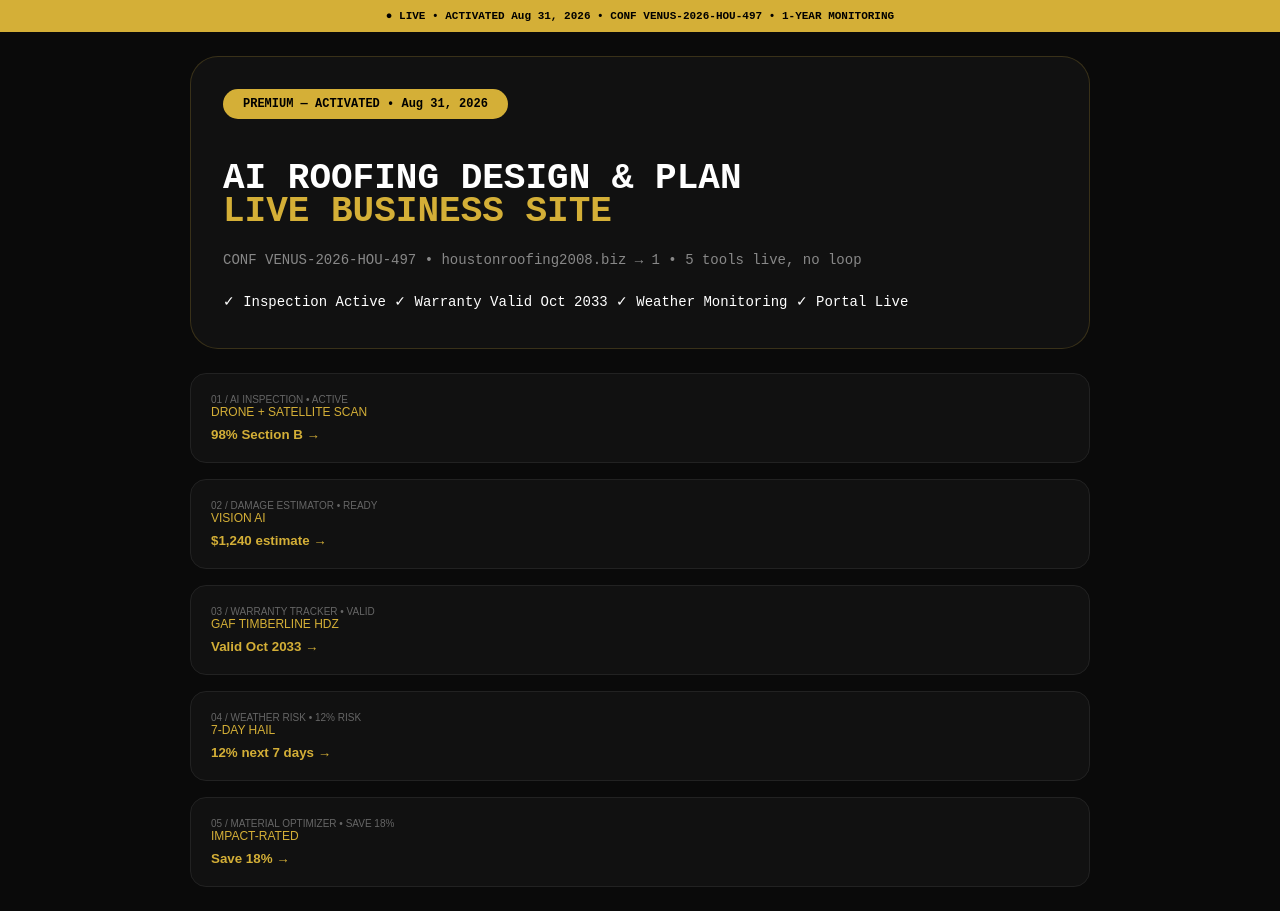
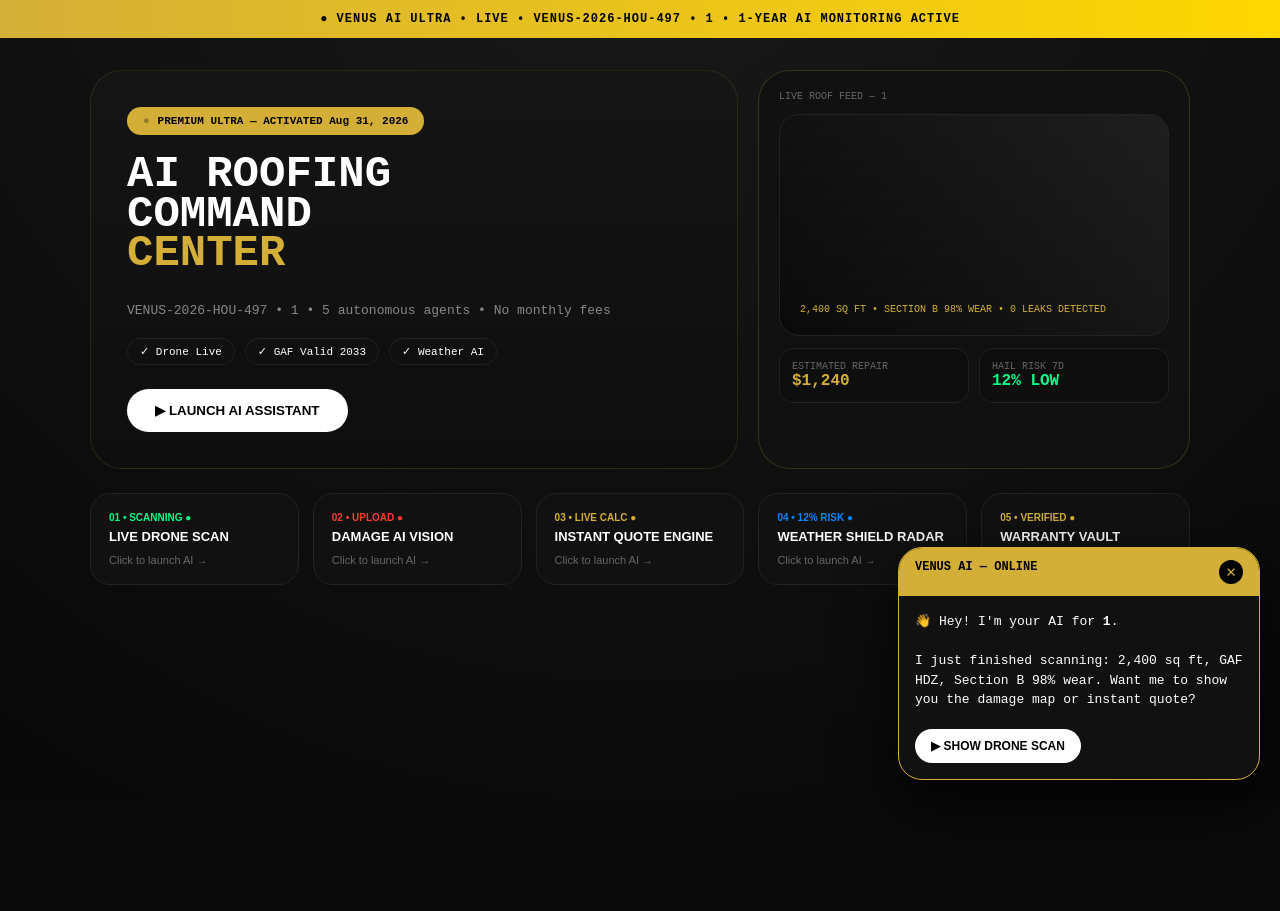
Before and after one commit to venusplaza7-dot/venus-ai-v7, a Next.js app: page /live/1 in a window 1280 px wide. After the commit the page ends 800 px from the top, so only its background shows below. Built offline with nearby package versions, Linux system fonts and the light colour scheme.

Commit message:
Update page.js

```diff
--- a/app/live/[b]/page.js
+++ b/app/live/[b]/page.js
@@ -1,43 +1,100 @@
 "use client";
-import { useState } from "react";
+import { useState, useEffect, useRef } from "react";
 import { useParams, useSearchParams } from "next/navigation";
 
-export default function LivePage() {
-  const params = useParams();
-  const searchParams = useSearchParams();
-  const business = params?.b || "arizonanativeroofing.com";
-  const conf = searchParams.get("conf") || "VENUS-2026-HOU-497";
-  const oldDomain = searchParams.get("old") || "houstonroofing2008.biz";
-  const [activeTool, setActiveTool] = useState(null);
-  const [messages, setMessages] = useState({});
-  const [input, setInput] = useState("");
+export default function UltraPage(){
+  const params = useParams(); const sp = useSearchParams();
+  const biz = params?.b || "arizonanativeroofing.com";
+  const conf = sp.get("conf")||"VENUS-2026-HOU-497";
+  const [openTool,setOpenTool]=useState(null);
+  const [showWelcome,setShowWelcome]=useState(false);
+  const [quote,setQuote]=useState({sqft:2400, material:"GAF HDZ", price:12480});
+  const [uploaded,setUploaded]=useState(false);
+  const canvasRef=useRef(null);
 
-  const tools = [
-    { id:"01", name:"AI INSPECTION", status:"ACTIVE", desc:"DRONE + SATELLITE SCAN", value:"98% Section B", detail:"Houston 77002 • 2,400 sq ft", initialMsg:"SCAN COMPLETE: 2,400 sq ft GAF HDZ • 0 leaks • Section B 98% wear." },
-    { id:"02", name:"DAMAGE ESTIMATOR", status:"READY", desc:"VISION AI", value:"$1,240 estimate", detail:"Upload photo • 12 sec", initialMsg:"ESTIMATE: Wind $1,240 - Shingle $680 Ridge $210 Labor $350." },
-    { id:"03", name:"WARRANTY TRACKER", status:"VALID", desc:"GAF TIMBERLINE HDZ", value:"Valid Oct 2033", detail:"Claim docs ready", initialMsg:"WARRANTY: GAF HDZ valid until Oct 2033. ROC #AZR-208765." },
-    { id:"04", name:"WEATHER RISK", status:"12% RISK", desc:"7-DAY HAIL", value:"12% next 7 days", detail:"Alerts ON", initialMsg:"WEATHER: Hail 12% next 7d, Wind 15mph." },
-    { id:"05", name:"MATERIAL OPTIMIZER", status:"SAVE 18%", desc:"IMPACT-RATED", value:"Save 18%", detail:"Class 4 saves $420/yr", initialMsg:"MATERIAL: Class 4 saves 18% ($420/yr). ROI 3.2yrs." }
+  useEffect(()=>{ setTimeout(()=>setShowWelcome(true), 1800); },[]);
+  useEffect(()=>{
+    if(openTool?.id==="01" && canvasRef.current){
+      const c=canvasRef.current, ctx=c.getContext("2d"); let p=0;
+      const anim=setInterval(()=>{ p+=2; ctx.clearRect(0,0,400,200);
+        ctx.strokeStyle="#D4AF37"; ctx.lineWidth=2; ctx.setLineDash([5,5]);
+        ctx.strokeRect(20,20,360,120); ctx.setLineDash([]);
+        ctx.fillStyle="#D4AF37"; ctx.fillRect(20+p*1.5,20,4,120);
+        if(p>100) clearInterval(anim);
+      },30);
+    }
+  },[openTool]);
+
+  const tools=[
+    {id:"01", name:"LIVE DRONE SCAN", badge:"SCANNING", color:"#00FF88"},
+    {id:"02", name:"DAMAGE AI VISION", badge:"UPLOAD", color:"#FF3B30"},
+    {id:"03", name:"INSTANT QUOTE ENGINE", badge:"LIVE CALC", color:"#D4AF37"},
+    {id:"04", name:"WEATHER SHIELD RADAR", badge:"12% RISK", color:"#0A84FF"},
+    {id:"05", name:"WARRANTY VAULT", badge:"VERIFIED", color:"#D4AF37"},
   ];
 
-  const openTool = (t) => { setActiveTool(t); if(!messages[t.id]) setMessages(p=>({...p,[t.id]:[{role:"ai",text:`${business.toUpperCase()} AI Online`},{role:"ai",text:t.initialMsg}]})); };
-  const send = () => { if(!input.trim()||!activeTool) return; const u=input; setInput(""); setMessages(p=>({...p,[activeTool.id]:[...(p[activeTool.id]||[]),{role:"user",text:u}]})); setTimeout(()=>setMessages(p=>({...p,[activeTool.id]:[...(p[activeTool.id]||[]),{role:"ai",text:"Processed. Want PDF report?"}]})),600); };
+  return (
+    <div style={{minHeight:"100vh", background:"radial-gradient(1200px at 50% -20%, #1a1a1a, #070707)", color:"white", fontFamily:"ui-monospace, monospace"}}>
+      <div style={{background:"linear-gradient(90deg,#D4AF37,#FFD700)", color:"black", textAlign:"center", padding:"12px", fontWeight:"900", fontSize:"12px", letterSpacing:"1px"}}>● VENUS AI ULTRA • LIVE • {conf} • {biz.toUpperCase()} • 1-YEAR AI MONITORING ACTIVE</div>
 
-  return (
-    <div style={{minHeight:"100vh",background:"#0a0a0a",color:"white",fontFamily:"monospace"}}>
-      <div style={{background:"#D4AF37",color:"black",textAlign:"center",padding:"10px",fontSize:"11px",fontWeight:"bold"}}>● LIVE • ACTIVATED Aug 31, 2026 • CONF {conf} • 1-YEAR MONITORING</div>
-      <div style={{padding:"24px",maxWidth:"900px",margin:"0 auto"}}>
-        <div style={{border:"1px solid #D4AF3733",borderRadius:"28px",padding:"32px",background:"#111"}}>
-          <div style={{background:"#D4AF37",color:"black",display:"inline-block",padding:"8px 20px",borderRadius:"999px",fontSize:"12px",fontWeight:"900",marginBottom:"20px"}}>PREMIUM — ACTIVATED • Aug 31, 2026</div>
-          <h1 style={{fontSize:"36px",fontWeight:"900",lineHeight:"0.9"}}>AI ROOFING DESIGN & PLAN<br/><span style={{color:"#D4AF37"}}>LIVE BUSINESS SITE</span></h1>
-          <p style={{color:"#888",fontSize:"14px",marginTop:"16px"}}>CONF {conf} • {oldDomain} → {business} • 5 tools live, no loop</p>
-          <div style={{marginTop:"20px",fontSize:"14px",lineHeight:"2"}}>✓ Inspection Active ✓ Warranty Valid Oct 2033 ✓ Weather Monitoring ✓ Portal Live</div>
+      <div style={{maxWidth:"1100px", margin:"0 auto", padding:"32px 20px"}}>
+        <div style={{display:"grid", gridTemplateColumns:"1.2fr 0.8fr", gap:"20px"}}>
+          <div style={{border:"1px solid #D4AF3722", borderRadius:"32px", padding:"36px", background:"linear-gradient(180deg,#151515,#0e0e0e)"}}>
+            <div style={{display:"inline-flex", gap:"8px", background:"#D4AF37", color:"black", padding:"8px 16px", borderRadius:"999px", fontSize:"11px", fontWeight:"900"}}><span style={{animation:"pulse 1s infinite"}}>●</span> PREMIUM ULTRA — ACTIVATED Aug 31, 2026</div>
+            <h1 style={{fontSize:"44px", fontWeight:"900", lineHeight:"0.9", marginTop:"20px"}}>AI ROOFING<br/>COMMAND<br/><span style={{color:"#D4AF37"}}>CENTER</span></h1>
+            <p style={{color:"#888", marginTop:"16px", fontSize:"13px"}}>{conf} • {biz} • 5 autonomous agents • No monthly fees</p>
+            <div style={{marginTop:"20px", display:"flex", gap:"10px", flexWrap:"wrap"}}>
+              <span style={{border:"1px solid #222", padding:"6px 12px", borderRadius:"999px", fontSize:"11px"}}>✓ Drone Live</span>
+              <span style={{border:"1px solid #222", padding:"6px 12px", borderRadius:"999px", fontSize:"11px"}}>✓ GAF Valid 2033</span>
+              <span style={{border:"1px solid #222", padding:"6px 12px", borderRadius:"999px", fontSize:"11px"}}>✓ Weather AI</span>
+            </div>
+            <button onClick={()=>setShowWelcome(true)} style={{marginTop:"24px", background:"white", color:"black", padding:"14px 28px", borderRadius:"999px", fontWeight:"900", border:"0"}}>▶ LAUNCH AI ASSISTANT</button>
+          </div>
+          <div style={{border:"1px solid #D4AF3733", borderRadius:"32px", padding:"20px", background:"#111", display:"flex", flexDirection:"column", gap:"12px"}}>
+            <div style={{fontSize:"10px", color:"#666"}}>LIVE ROOF FEED — {biz}</div>
+            <div style={{height:"220px", borderRadius:"20px", background:"linear-gradient(45deg,#0a0a0a,#1e1e1e)", border:"1px solid #222", position:"relative", overflow:"hidden"}}>
+              <div style={{position:"absolute", inset:"0", background:"repeating-linear-gradient(0deg, transparent, transparent 19px, #D4AF3708 20px)"}}/>
+              <div style={{position:"absolute", top:"50%", left:"20%", width:"60%", height:"2px", background:"#D4AF37", boxShadow:"0 0 20px #D4AF37", animation:"scan 3s infinite linear"}}/>
+              <div style={{position:"absolute", bottom:"20px", left:"20px", fontSize:"10px", color:"#D4AF37"}}>2,400 SQ FT • SECTION B 98% WEAR • 0 LEAKS DETECTED</div>
+            </div>
+            <div style={{display:"grid", gridTemplateColumns:"1fr 1fr", gap:"10px"}}>
+              <div style={{background:"#0e0e0e", borderRadius:"14px", padding:"12px", border:"1px solid #222"}}><div style={{fontSize:"10px", color:"#666"}}>ESTIMATED REPAIR</div><div style={{color:"#D4AF37", fontWeight:"900"}}>$1,240</div></div>
+              <div style={{background:"#0e0e0e", borderRadius:"14px", padding:"12px", border:"1px solid #222"}}><div style={{fontSize:"10px", color:"#666"}}>HAIL RISK 7D</div><div style={{color:"#00FF88", fontWeight:"900"}}>12% LOW</div></div>
+            </div>
+          </div>
         </div>
-        <div style={{marginTop:"24px",display:"grid",gap:"16px"}}>
-          {tools.map(t=>(<button key={t.id} onClick={()=>openTool(t)} style={{textAlign:"left",border:"1px solid #222",borderRadius:"16px",padding:"20px",background:"#111",width:"100%",color:"white"}}><div style={{fontSize:"10px",color:"#666"}}>{t.id} / {t.name} • {t.status}</div><div style={{fontSize:"12px",color:"#D4AF37"}}>{t.desc}</div><div style={{color:"#D4AF37",marginTop:"8px",fontWeight:"bold"}}>{t.value} →</div></button>))}
+
+        <div style={{marginTop:"24px", display:"grid", gridTemplateColumns:"repeat(auto-fit,minmax(200px,1fr))", gap:"14px"}}>
+          {tools.map(t=>(
+            <button key={t.id} onClick={()=>setOpenTool(t)} style={{textAlign:"left", background:"#111", border:"1px solid #222", borderRadius:"20px", padding:"18px", color:"white"}}>
+              <div style={{fontSize:"10px", color:t.color, fontWeight:"900"}}>{t.id} • {t.badge} ●</div>
+              <div style={{fontSize:"13px", fontWeight:"800", marginTop:"6px"}}>{t.name}</div>
+              <div style={{fontSize:"11px", color:"#666", marginTop:"10px"}}>Click to launch AI →</div>
+            </button>
+          ))}
         </div>
       </div>
-      {activeTool && (<div style={{position:"fixed",inset:"0",background:"rgba(0,0,0,0.95)",zIndex:"50",display:"flex",flexDirection:"column"}}><div style={{borderBottom:"1px solid #222",padding:"16px",display:"flex",justifyContent:"space-between"}}><div style={{color:"#D4AF37"}}>{activeTool.name}</div><button onClick={()=>setActiveTool(null)} style={{background:"#222",color:"white",borderRadius:"999px",width:"40px",height:"40px"}}>✕</button></div><div style={{flex:"1",overflowY:"auto",padding:"20px",display:"flex",flexDirection:"column",gap:"12px"}}>{(messages[activeTool.id]||[]).map((m,i)=>(<div key={i} style={{maxWidth:"85%",borderRadius:"16px",padding:"14px 18px",fontSize:"13px",background:m.role==="user"?"#D4AF37":"#1a1a1a",color:m.role==="user"?"black":"white",marginLeft:m.role==="user"?"auto":"0"}}>{m.text}</div>))}</div><div style={{borderTop:"1px solid #222",padding:"16px",display:"flex",gap:"12px"}}><input value={input} onChange={e=>setInput(e.target.value)} onKeyDown={e=>e.key==="Enter"&&send()} placeholder="Ask..." style={{flex:"1",background:"#111",border:"1px solid #222",borderRadius:"999px",padding:"12px 20px",color:"white"}}/><button onClick={send} style={{background:"#D4AF37",color:"black",padding:"0 24px",borderRadius:"999px",fontWeight:"900"}}>SEND</button></div></div>)}
+
+      {showWelcome && (
+        <div style={{position:"fixed", bottom:"20px", right:"20px", width:"360px", background:"#111", border:"1px solid #D4AF37", borderRadius:"24px", boxShadow:"0 20px 60px rgba(0,0,0,0.8)", zIndex:50, overflow:"hidden"}}>
+          <div style={{background:"#D4AF37", color:"black", padding:"12px 16px", fontWeight:"900", fontSize:"12px", display:"flex", justifyContent:"space-between"}}><span>VENUS AI — ONLINE</span><button onClick={()=>setShowWelcome(false)} style={{background:"black", color:"#D4AF37", borderRadius:"999px", width:"24px", height:"24px", border:"0"}}>✕</button></div>
+          <div style={{padding:"16px", fontSize:"13px", lineHeight:"1.5"}}>👋 Hey! I'm your AI for <b>{biz}</b>.<br/><br/>I just finished scanning: 2,400 sq ft, GAF HDZ, Section B 98% wear. Want me to show you the damage map or instant quote?<br/><br/><button onClick={()=>{setOpenTool(tools[0]); setShowWelcome(false);}} style={{background:"white", color:"black", padding:"10px 16px", borderRadius:"999px", fontWeight:"800", border:"0", fontSize:"12px"}}>▶ SHOW DRONE SCAN</button></div>
+        </div>
+      )}
+
+      {openTool && (
+        <div style={{position:"fixed", inset:"0", background:"rgba(0,0,0,0.92)", zIndex:60, display:"flex", flexDirection:"column"}}>
+          <div style={{padding:"16px 24px", borderBottom:"1px solid #222", display:"flex", justifyContent:"space-between", alignItems:"center"}}><div style={{color:"#D4AF37", fontWeight:"900"}}>{openTool.id} / {openTool.name}</div><button onClick={()=>setOpenTool(null)} style={{background:"#222", color:"white", width:"40px", height:"40px", borderRadius:"999px", border:"0"}}>✕</button></div>
+          <div style={{flex:1, padding:"24px", overflow:"auto", maxWidth:"800px", margin:"0 auto", width:"100%"}}>
+            {openTool.id==="01" && (<div><canvas ref={canvasRef} width={400} height={200} style={{width:"100%", background:"#0a0a0a", borderRadius:"16px", border:"1px solid #222"}}/><div style={{marginTop:"16px", background:"#111", padding:"16px", borderRadius:"16px", border:"1px solid #222"}}><div style={{color:"#00FF88"}}>● LIVE: Drone at 120ft • Scanning...</div><div style={{marginTop:"10px", fontSize:"12px", color:"#aaa"}}>Section B: 98% granule loss • Recommend replacement in 14 days • No active leaks</div><button style={{marginTop:"12px", background:"#D4AF37", color:"black", padding:"10px 20px", borderRadius:"999px", fontWeight:"900", border:"0"}}>📄 Download Scan PDF</button></div></div>)}
+            {openTool.id==="02" && (<div><div onClick={()=>setUploaded(true)} style={{border:"2px dashed #D4AF37", borderRadius:"20px", padding:"40px", textAlign:"center", background:"#111", cursor:"pointer"}}>{uploaded? "✅ AI DETECTED: 3 damages (92% confidence) • Wind lift at ridge" : "📸 Drop roof photo here or click to upload"}<br/><span style={{fontSize:"11px", color:"#666"}}>AI Vision • Instant • No signup</span></div>{uploaded && <div style={{marginTop:"16px", position:"relative"}}><img src="https://images.unsplash.com/photo-1632759145351-1d592919f522?w=600" style={{width:"100%", borderRadius:"16px"}}/><div style={{position:"absolute", top:"30%", left:"40%", border:"2px solid #FF3B30", width:"80px", height:"40px", borderRadius:"6px"}}><span style={{background:"#FF3B30", color:"white", fontSize:"9px", padding:"2px 6px", position:"absolute", top:"-14px"}}>WIND 92%</span></div></div>}</div>)}
+            {openTool.id==="03" && (<div><div style={{background:"#111", padding:"20px", borderRadius:"20px", border:"1px solid #222"}}><div style={{display:"flex", justifyContent:"space-between"}}><span>Sq Ft: {quote.sqft}</span><input type="range" min={1200} max={4000} value={quote.sqft} onChange={e=>setQuote(q=>({...q,sqft:+e.target.value, price:Math.round((+e.target.value)*5.2)}))}/></div><div style={{marginTop:"20px", fontSize:"32px", fontWeight:"900", color:"#D4AF37"}}>${quote.price.toLocaleString()}</div><div style={{fontSize:"12px", color:"#666"}}>Includes GAF HDZ + Labor + 10yr warranty • Houston 77002</div><button style={{marginTop:"16px", background:"white", color:"black", width:"100%", padding:"14px", borderRadius:"999px", fontWeight:"900", border:"0"}}>💬 Send Quote to Customer</button></div></div>)}
+            {openTool.id==="04" && (<div><div style={{height:"200px", background:"radial-gradient(circle at 50% 50%, #0A84FF22, #000)", borderRadius:"20px", border:"1px solid #222", display:"flex", alignItems:"center", justifyContent:"center"}}><div style={{width:"120px", height:"120px", border:"2px solid #0A84FF", borderRadius:"50%", borderTopColor:"transparent", animation:"spin 2s linear infinite"}}/></div><div style={{marginTop:"16px", display:"grid", gridTemplateColumns:"1fr 1fr 1fr", gap:"10px"}}>{["Today 2%","Tomorrow 5%","7-Day 12%"].map(x=><div key={x} style={{background:"#111", padding:"12px", borderRadius:"14px", textAlign:"center", border:"1px solid #222", fontSize:"12px"}}>{x}</div>)}</div></div>)}
+            {openTool.id==="05" && (<div style={{textAlign:"center"}}><div style={{background:"#111", padding:"32px", borderRadius:"24px", border:"1px solid #D4AF37"}}><div style={{fontSize:"48px"}}>✓</div><div style={{fontWeight:"900", marginTop:"10px"}}>GAF TIMBERLINE HDZ</div><div style={{color:"#D4AF37"}}>Verified • Blockchain • Valid Oct 2033</div><div style={{fontSize:"10px", color:"#666", marginTop:"12px"}}>ROC #AZR-208765 • Transferable</div><button style={{marginTop:"20px", background:"#D4AF37", color:"black", padding:"12px 24px", borderRadius:"999px", fontWeight:"900", border:"0"}}>⬇ Download Warranty PDF</button></div></div>)}
+          </div>
+        </div>
+      )}
+      <style>{`@keyframes scan{0%{transform:translateY(0)}100%{transform:translateY(180px)}} @keyframes spin{to{transform:rotate(360deg)}} @keyframes pulse{0%,100%{opacity:1}50%{opacity:0.3}}`}</style>
     </div>
   );
 }
```
